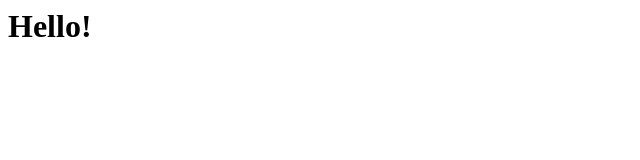
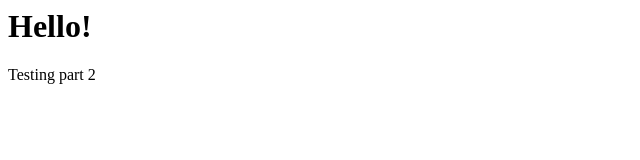
Before and after one commit to ginobarto/test-repo, a plain HTML site: page index.html in a window 1280 px wide. Shown: the full height of the page, 0-640 px from the left. Drawn offline with Linux system fonts and the light colour scheme.

Commit message:
Commiting from RStudio

```diff
--- a/index.html
+++ b/index.html
@@ -1 +1,2 @@
 <h1>Hello!</h1>
+Testing part 2
```
